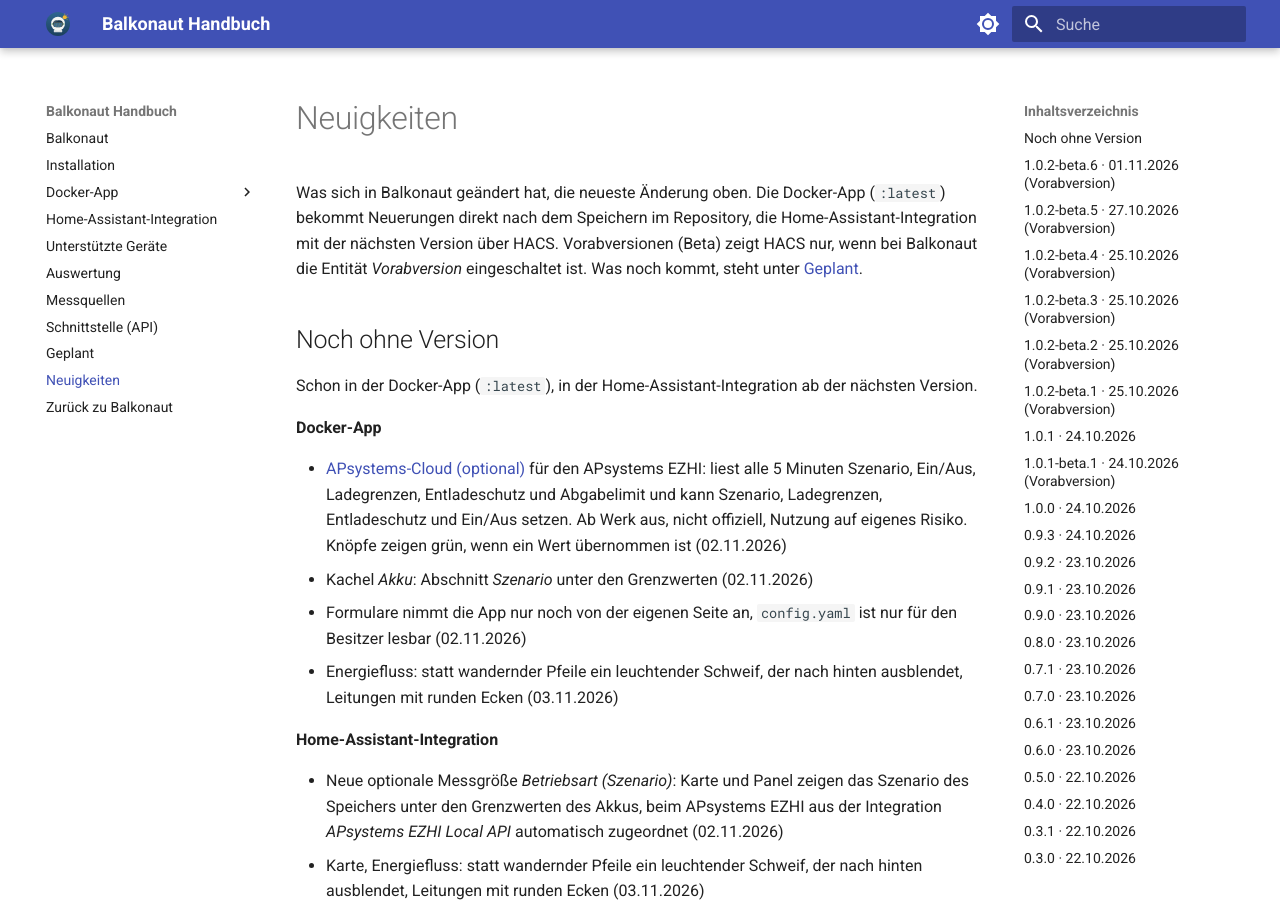
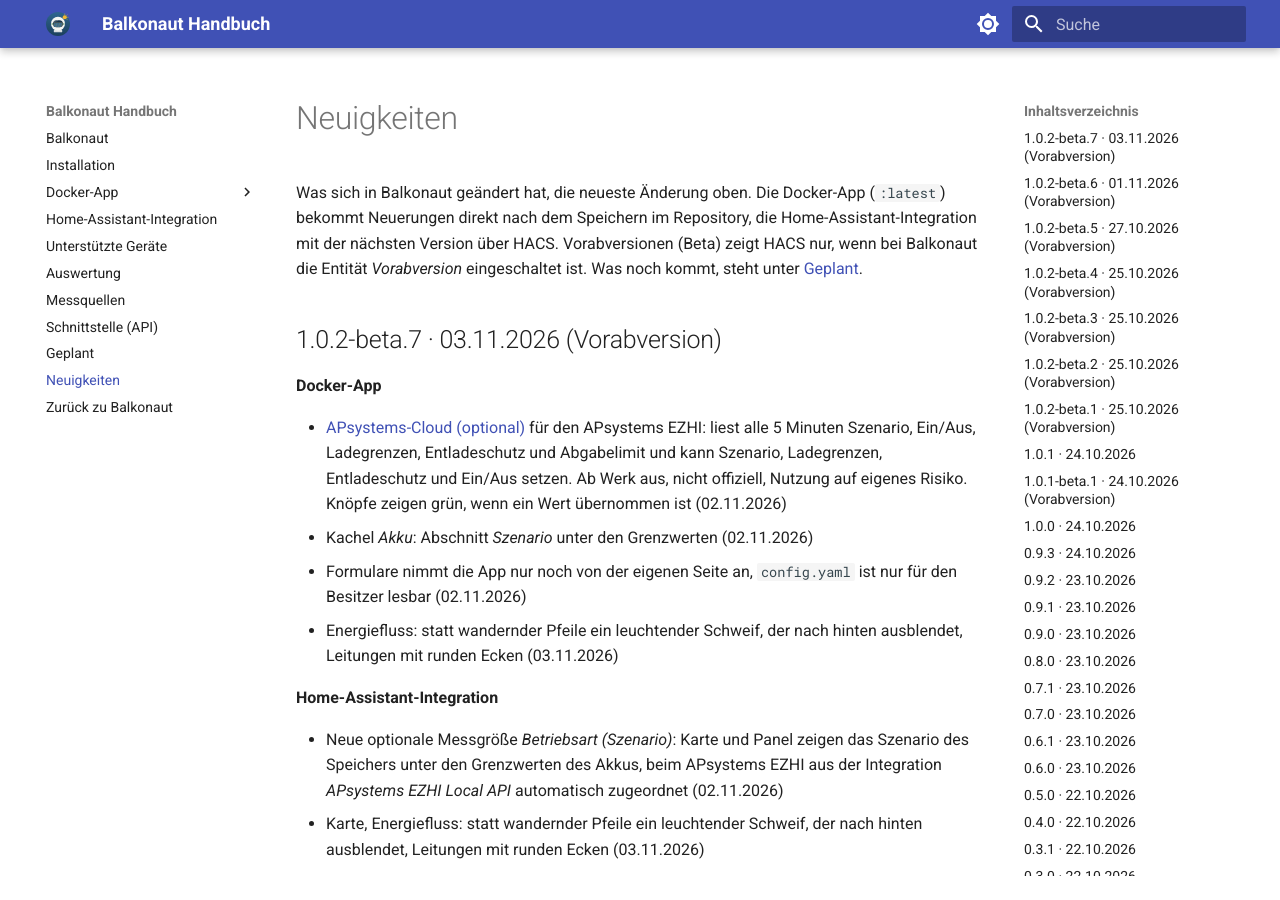
Before and after one commit to balkonaut/balkonaut, an MkDocs documentation site: the page built from docs/neuigkeiten.md, in a window 1280 px wide and 900 px high. Built offline with MkDocs 1.6.1 and Material for MkDocs 9.7.7, drawn with Linux system fonts in a browser that asks for light colours.

```diff
--- a/docs/neuigkeiten.md
+++ b/docs/neuigkeiten.md
@@ -5,9 +5,7 @@ direkt nach dem Speichern im Repository, die Home-Assistant-Integration mit der
 Vorabversionen (Beta) zeigt HACS nur, wenn bei Balkonaut die Entität *Vorabversion* eingeschaltet ist.
 Was noch kommt, steht unter [Geplant](geplant.md).
 
-## Noch ohne Version
-
-Schon in der Docker-App (`:latest`), in der Home-Assistant-Integration ab der nächsten Version.
+## 1.0.2-beta.7 · 03.11.2026 (Vorabversion)
 
 **Docker-App**
 
--- a/pyproject.toml
+++ b/pyproject.toml
@@ -4,7 +4,7 @@ build-backend = "setuptools.build_meta"
 
 [project]
 name = "balkonaut"
-version = "1.0.2-beta.6"
+version = "1.0.2-beta.7"
 description = "Analyse- und Entscheidungstool für Balkonkraftwerke mit Speicher"
 requires-python = ">=3.12"
 license = "Apache-2.0"
```
Also changed, not shown: 1 other file.
